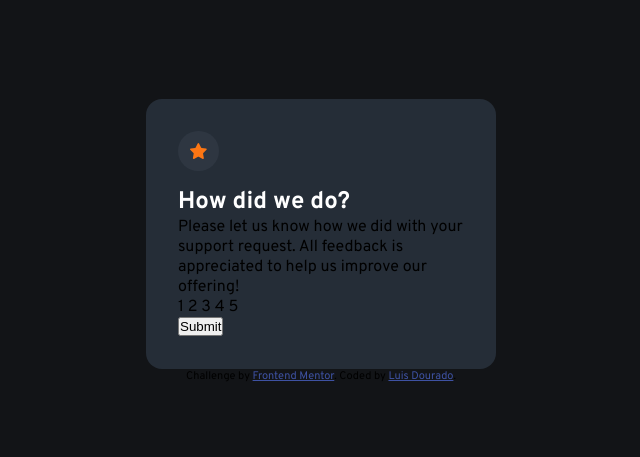
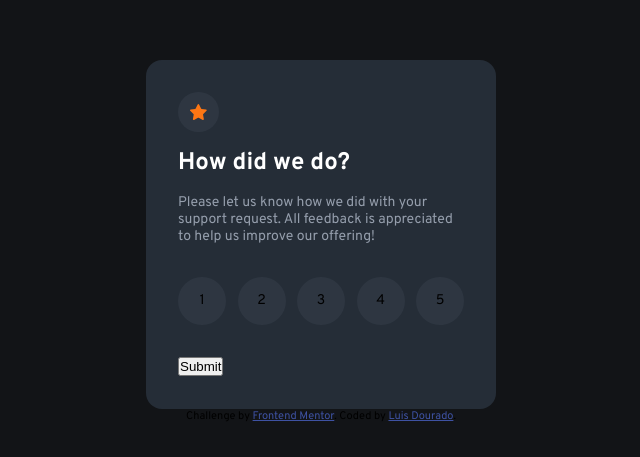
Before and after one commit to L3fd/interactive-rating-component-main, a plain HTML site: page index.html in a window 1280 px wide. Shown: the part 159-616 px from the top of the page, without its empty margins (319-959 px from the left). Drawn offline with Linux system fonts and the light colour scheme.

Commit message:
feat: add ratings styling

```diff
--- a/style.css
+++ b/style.css
@@ -47,9 +47,32 @@ body {
 	justify-content: center;
 	margin-bottom: 1rem;
 }
-
 .card-title {
 	color: var(--white);
+	margin-bottom: 1rem;
+}
+.card-description {
+	color: var(--gray-300);
+	font-size: 0.875rem;
+	margin-bottom: 2rem;
+}
+.ratings-section {
+	display: flex;
+	align-items: center;
+	justify-content: space-between;
+	margin-bottom: 1rem;
+	font-size: 0.875rem;
+}
+.ratings-section span {
+	width: 3rem;
+	height: 3rem;
+	background-color: var(--gray-500);
+	border-radius: 50%;
+	display: flex;
+	align-items: center;
+	justify-content: center;
+	margin-bottom: 1rem;
+	cursor: pointer;
 }
 
 /* Utils */
```
